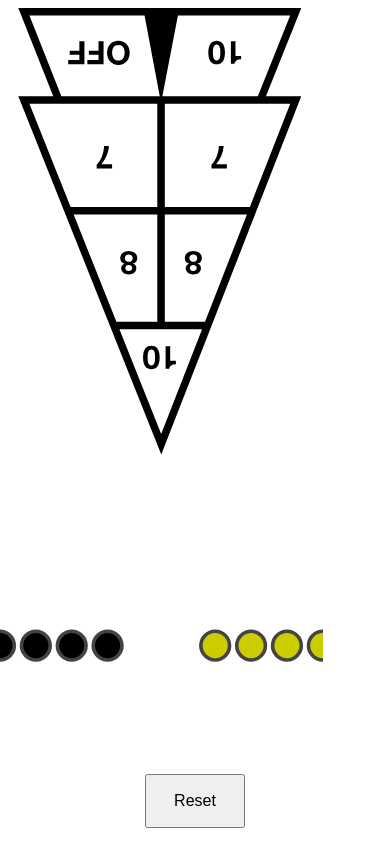
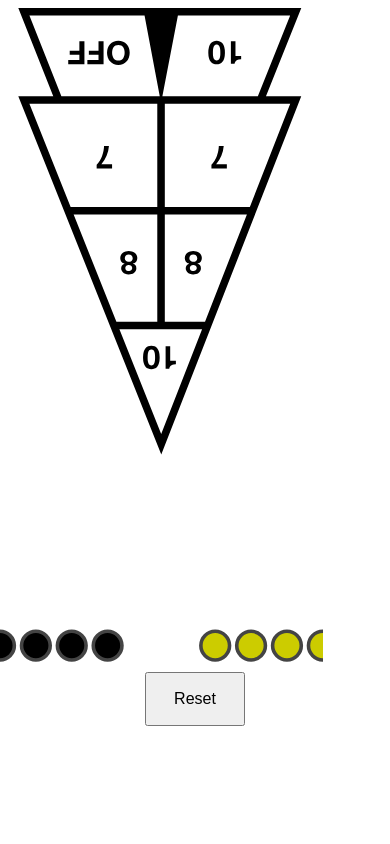
Before and after one commit to adamfratino/shuffleboard, a website built with webpack: page static/index.html in a window 390 px wide. Built offline with nearby package versions, Linux system fonts and the light colour scheme.

Commit message:
scroll fix on mobile

```diff
--- a/static/css/styles.css
+++ b/static/css/styles.css
@@ -4,6 +4,7 @@ html, body {
   padding: 0;
   margin: 0;
   overflow: hidden;
+  position: fixed;
 }
 
 .shuffleboard {
@@ -24,7 +25,7 @@ html, body {
 
 .reset-button {
   position: absolute;
-  bottom: 1rem;
+  bottom: 14vh;
   left: calc(50% - 50px);
   font-size: 1rem;
   padding: 1rem 0;
```
